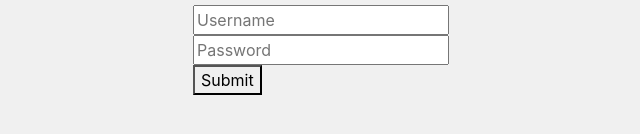
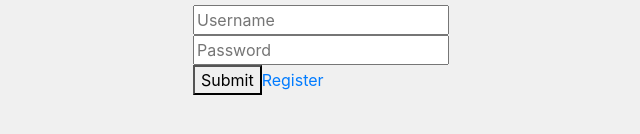
Before and after one commit to Build-Week-Med-Cabinet-6/front-end, a React (Create React App) app: page / in a window 1280 px wide. Shown: the part 370-504 px from the top of the page, without its empty margins (319-959 px from the left). Built offline with nearby package versions, Linux system fonts and the light colour scheme.

Commit message:
Move Register Route link into the Login component

```diff
--- a/src/components/Login.jsx
+++ b/src/components/Login.jsx
@@ -48,6 +48,7 @@ const Login = (
     >
       Submit
     </button>
+    <Link to="/register">Register</Link>
   </Form>
 );
 
@@ -83,6 +84,6 @@ const FormikSignIn = withFormik({
   },
 })(Login);
 
-render(<FormikSignIn />, document.getElementById("root"));
+render(<Router><FormikSignIn /></Router>, document.getElementById("root"));
 
 export default FormikSignIn;
```
